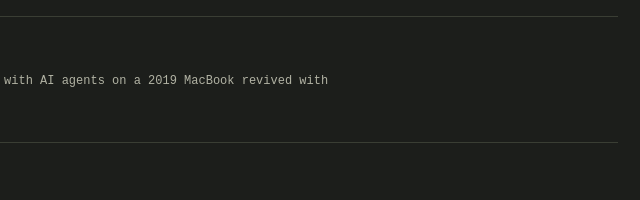
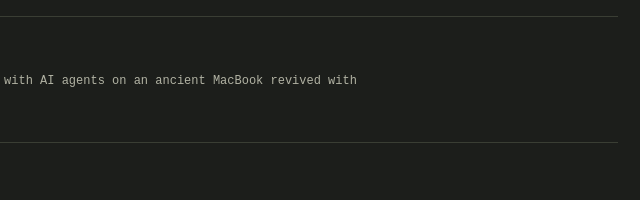
Before and after one commit to bwoods1998/personal-site, a website with bundled scripts: page index.html in a window 1280 px wide. Shown: the part 452-652 px from the top of the page, 473-1113 px from the left. Built offline with nearby package versions, Linux system fonts and the light colour scheme; files whose address does not match are found by name.

Commit message:
Give projects introduction a more playful MacBook reference

```diff
--- a/index.html
+++ b/index.html
@@ -4,7 +4,7 @@
   <meta charset="UTF-8">
   <meta name="viewport" content="width=device-width, initial-scale=1">
   <meta name="theme-color" content="#151715">
-  <meta name="description" content="Blake Woods · Oceanside, CA. Career and free-time projects built with AI agents on a 2019 MacBook revived with Omarchy Linux.">
+  <meta name="description" content="Blake Woods · Oceanside, CA. Career and free-time projects built with AI agents on an ancient MacBook revived with Omarchy Linux.">
   <meta property="og:title" content="Blake Woods">
   <meta property="og:description" content="A home for my free-time projects.">
   <meta property="og:type" content="website">
@@ -40,7 +40,7 @@
         <section id="projects" class="projects" aria-labelledby="projects-title">
           <div class="projects-copy">
             <h2 id="projects-title" class="section-label">Projects</h2>
-            <p class="project-intro">A home for my free-time projects, built with AI agents on a 2019 MacBook revived with <a href="https://omarchy.org/" target="_blank" rel="noopener noreferrer">Omarchy Linux<span class="sr-only"> (opens in a new tab)</span></a>.</p>
+            <p class="project-intro">A home for my free-time projects, built with AI agents on an ancient MacBook revived with <a href="https://omarchy.org/" target="_blank" rel="noopener noreferrer">Omarchy Linux<span class="sr-only"> (opens in a new tab)</span></a>.</p>
           </div>
         </section>
         <section id="stock-exchange" class="stock-exchange" aria-labelledby="stock-exchange-title">
```
